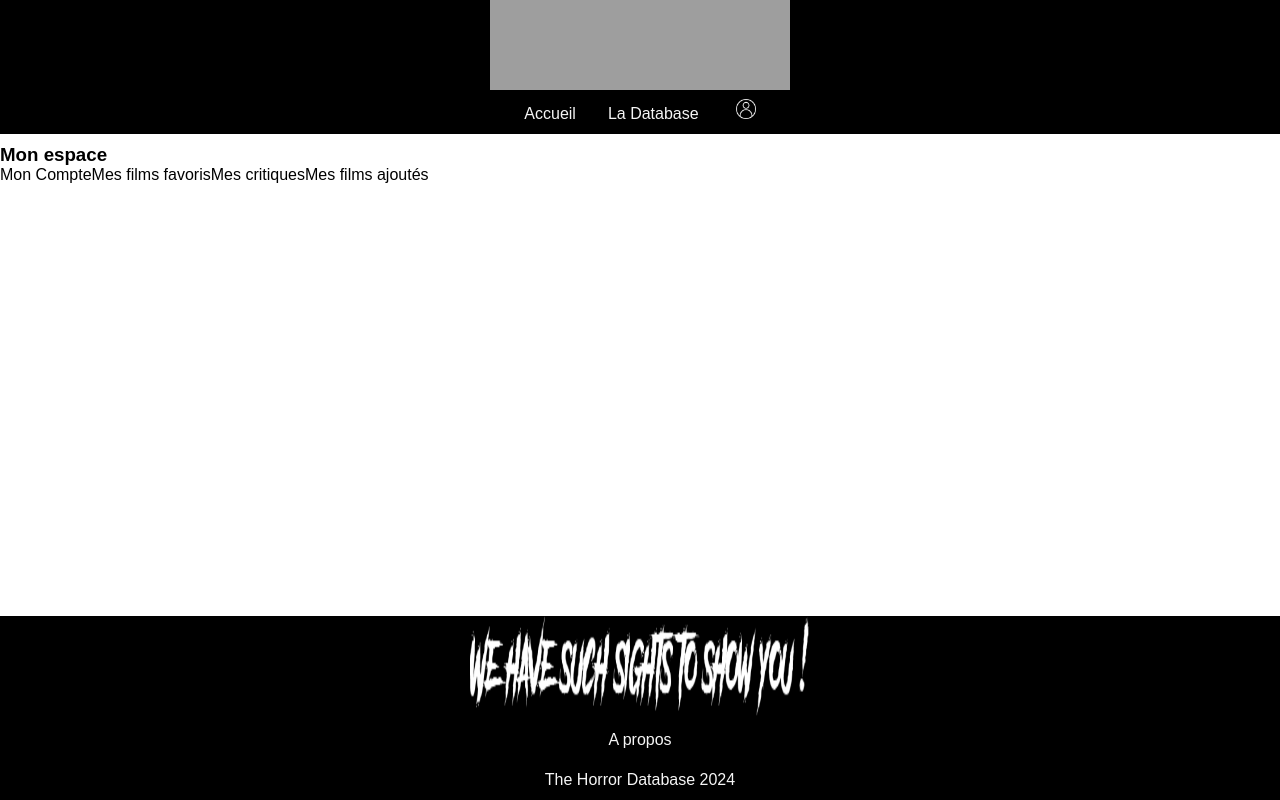
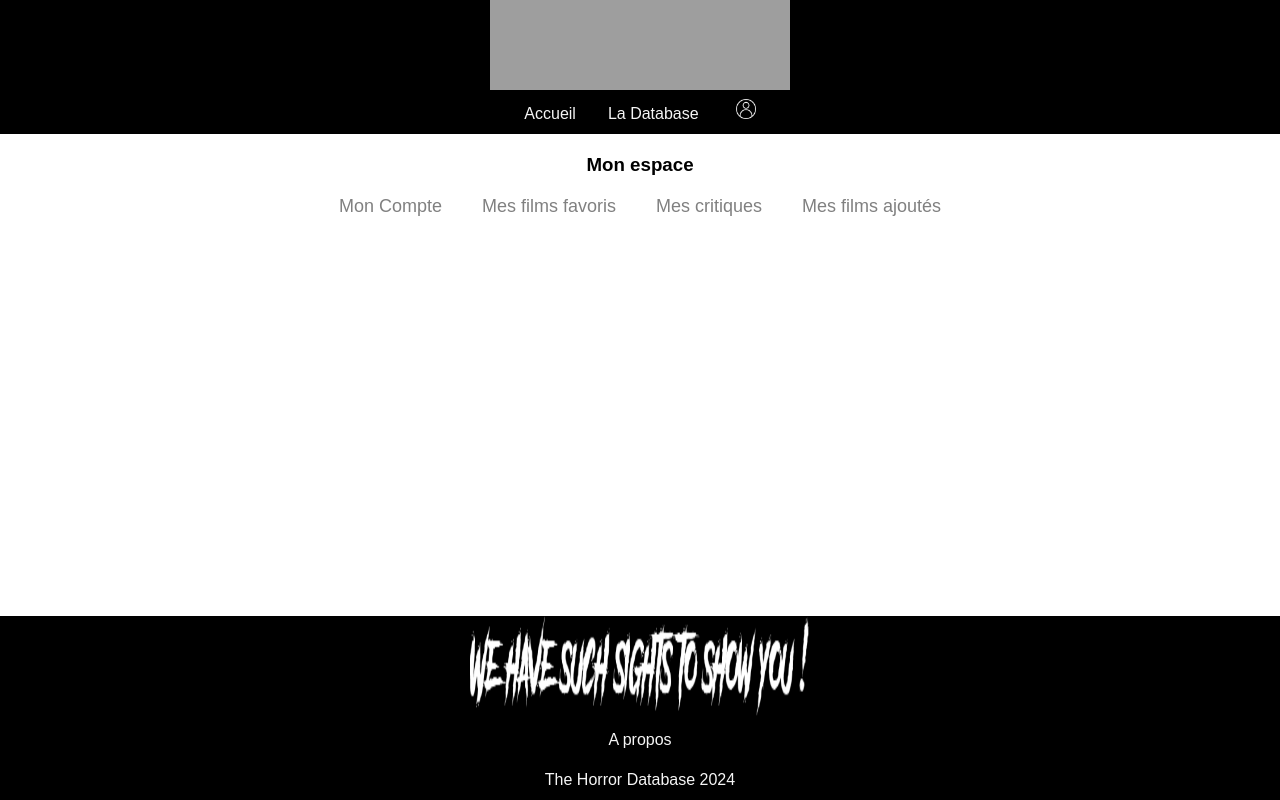
Before and after one commit to Benoit-Hayet/The-Horror-Database-Frontend, an Angular app: page /member-home in a window 1280 px wide. Built offline with nearby package versions, Linux system fonts and the light colour scheme; grey boxes are pictures that could not be loaded.

Commit message:
Member Navbar ok

```diff
--- a/src/app/member-navbar/member-navbar.component.html
+++ b/src/app/member-navbar/member-navbar.component.html
@@ -1,6 +1,7 @@
-<section>
+<section class="member-navbar">
     <nav>
         <h1>Mon espace</h1>
+        <div class="accountNav">
         <ul>
           <li>
               <a >Mon Compte</a>
@@ -9,5 +10,6 @@
             <a >Mes films ajoutés</a>
         </li>
         </ul>
+      </div>
           </nav>
 </section>
--- a/src/app/member-navbar/member-navbar.component.scss
+++ b/src/app/member-navbar/member-navbar.component.scss
@@ -0,0 +1,37 @@
+.member-navbar {
+    padding: 10px;
+    text-align: center;
+
+}
+
+h1 {
+    margin-bottom: 10px;
+}
+
+
+ul li a {
+    margin: 5px;
+ color: grey;
+}
+
+a {
+    font-size: 11.5px;
+}
+
+@media screen and (min-width: 768px) and (max-width: 1022px) {
+    a {
+        font-size:large;
+    }
+}
+@media screen and (min-width: 1023px) {
+    h1 {
+        margin-bottom: 20px;
+    }
+
+    ul li a {
+        margin: 20px;
+    }
+    a {
+        font-size:large;
+    }
+}
```
